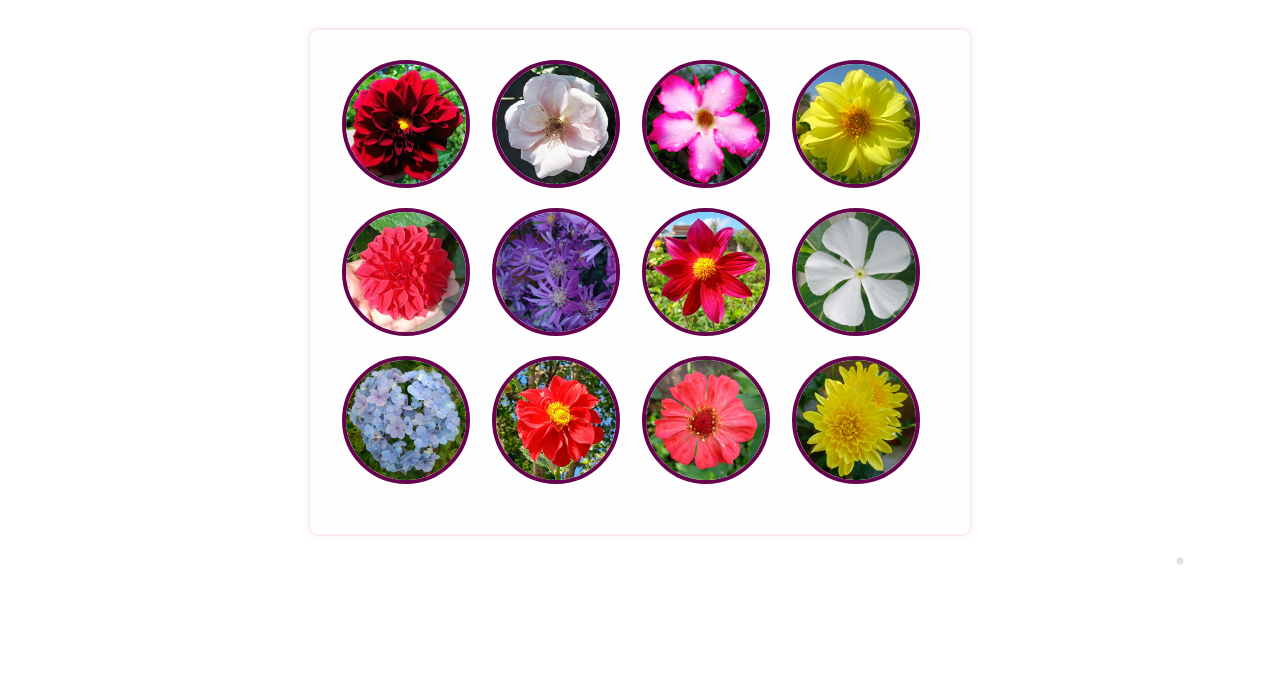
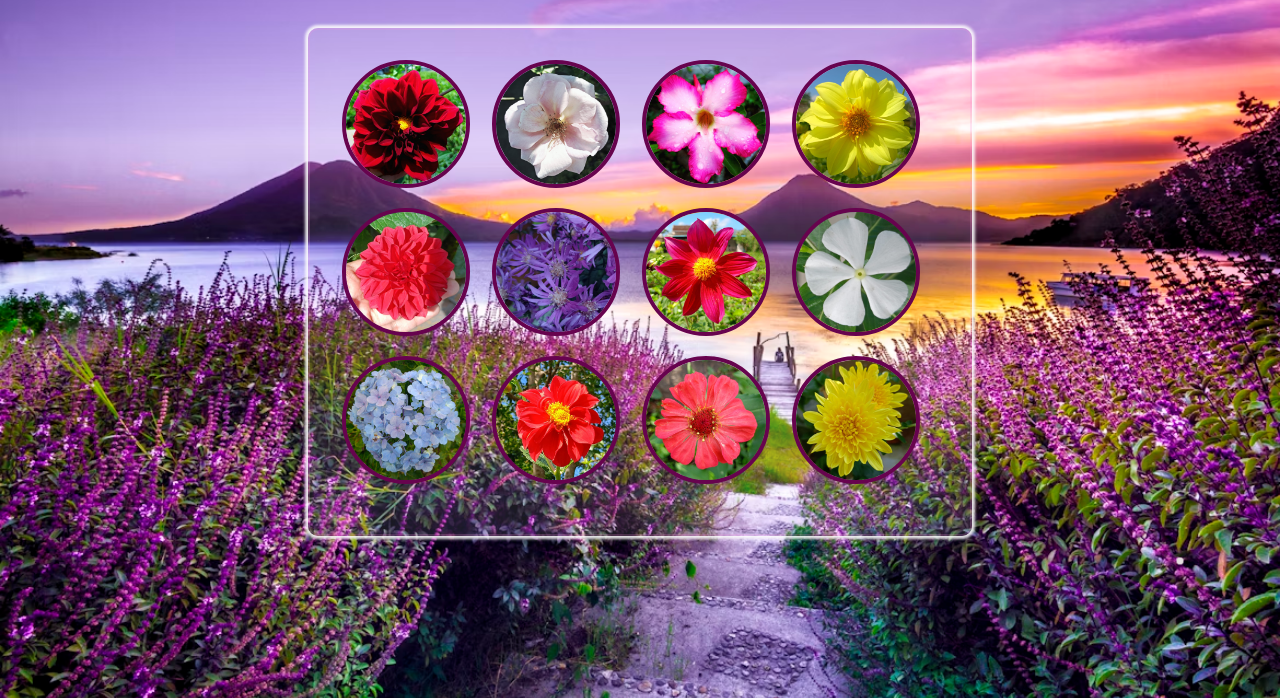
Before and after one commit to ajinurrizal1-wq/flowers, a plain HTML site: page index.html in a window 1280 px wide. Shown: the part 152-850 px from the top of the page. Before the commit the page ends 800 px from the top, so only its background shows below. Drawn offline with Linux system fonts and the light colour scheme.

Commit message:
Refactor CSS styles and add background image

```diff
--- a/css/style.css
+++ b/css/style.css
@@ -1,6 +1,12 @@
 /* fonts */
 
 /* style utama */
+body {
+  background: url(../img/photo-1532274402911-5a369e4c4bb5.avif) no-repeat;
+  background-size: cover;
+  background-position: center;
+  min-height: 100vh;
+}
 
 h1 {
   font-family: "Lucida Sans", "Lucida Sans Regular", "Lucida Grande",
```
